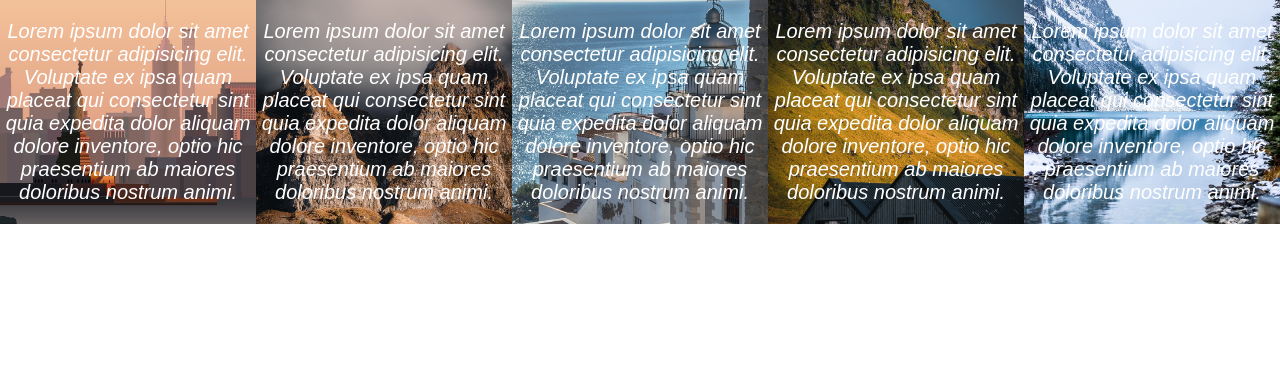
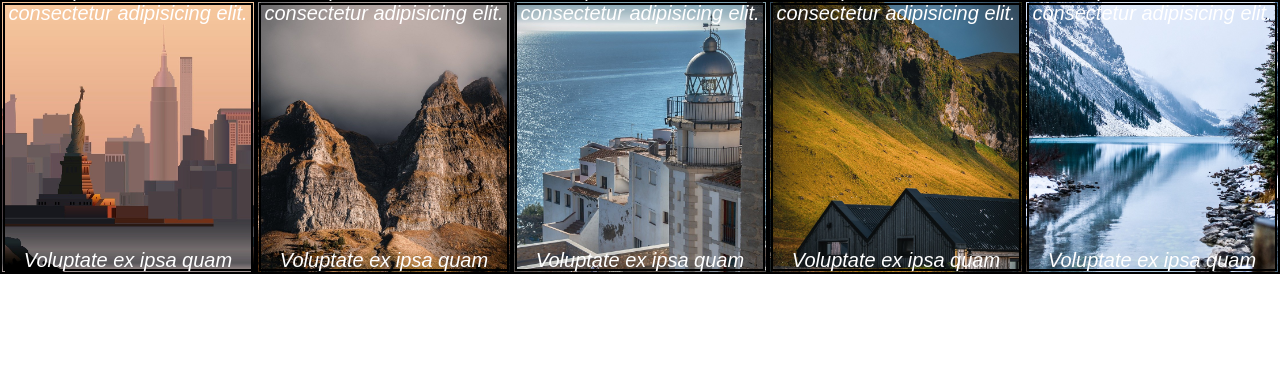
Before and after one commit to juansrx/javascript30, a plain HTML site: page gallery/index.html in a window 1280 px wide. Drawn offline with Linux system fonts and the light colour scheme.

Commit message:
feat: flex alignment for gallery panel items and subitems feat: css animations for transitions and open panels feat: javascript code for setting the listeners for the click and transitionend events

```diff
--- a/gallery/index.html
+++ b/gallery/index.html
@@ -6,29 +6,36 @@
         <meta name="viewport" contet="width=device-width, initial-scale=1.0" />
 
         <link rel="stylesheet" href="./src/css/styles.css" />
+
+        <script src="./src/javascript/app.js" defer></script>
     </head>
 
     <body>
         <main>
             <div class="gallery">
                 <div class="gallery-panel" id="panel1">
-                    <p>Lorem ipsum dolor sit amet consectetur adipisicing elit. Voluptate ex ipsa quam placeat qui consectetur sint quia expedita dolor aliquam dolore inventore, optio hic praesentium ab maiores doloribus nostrum animi.</p>
+                    <p>Lorem ipsum dolor sit amet consectetur adipisicing elit. </p>
+                    <p>Voluptate ex ipsa quam placeat qui consectetur sint quia expedita dolor aliquam dolore inventore, optio hic praesentium ab maiores doloribus nostrum animi.</p>
                 </div>
 
                 <div class="gallery-panel" id="panel2">
-                    <p>Lorem ipsum dolor sit amet consectetur adipisicing elit. Voluptate ex ipsa quam placeat qui consectetur sint quia expedita dolor aliquam dolore inventore, optio hic praesentium ab maiores doloribus nostrum animi.</p>
+                    <p>Lorem ipsum dolor sit amet consectetur adipisicing elit. </p>
+                    <p>Voluptate ex ipsa quam placeat qui consectetur sint quia expedita dolor aliquam dolore inventore, optio hic praesentium ab maiores doloribus nostrum animi.</p>
                 </div>
 
                 <div class="gallery-panel" id="panel3">
-                    <p>Lorem ipsum dolor sit amet consectetur adipisicing elit. Voluptate ex ipsa quam placeat qui consectetur sint quia expedita dolor aliquam dolore inventore, optio hic praesentium ab maiores doloribus nostrum animi.</p>
+                    <p>Lorem ipsum dolor sit amet consectetur adipisicing elit. </p>
+                    <p>Voluptate ex ipsa quam placeat qui consectetur sint quia expedita dolor aliquam dolore inventore, optio hic praesentium ab maiores doloribus nostrum animi.</p>
                 </div>
 
                 <div class="gallery-panel" id="panel4">
-                    <p>Lorem ipsum dolor sit amet consectetur adipisicing elit. Voluptate ex ipsa quam placeat qui consectetur sint quia expedita dolor aliquam dolore inventore, optio hic praesentium ab maiores doloribus nostrum animi.</p>
+                    <p>Lorem ipsum dolor sit amet consectetur adipisicing elit. </p>
+                    <p>Voluptate ex ipsa quam placeat qui consectetur sint quia expedita dolor aliquam dolore inventore, optio hic praesentium ab maiores doloribus nostrum animi.</p>
                 </div>
 
                 <div class="gallery-panel" id="panel5">
-                    <p>Lorem ipsum dolor sit amet consectetur adipisicing elit. Voluptate ex ipsa quam placeat qui consectetur sint quia expedita dolor aliquam dolore inventore, optio hic praesentium ab maiores doloribus nostrum animi.</p>
+                    <p>Lorem ipsum dolor sit amet consectetur adipisicing elit. </p>
+                    <p>Voluptate ex ipsa quam placeat qui consectetur sint quia expedita dolor aliquam dolore inventore, optio hic praesentium ab maiores doloribus nostrum animi.</p>
                 </div>
 
             </div>
--- a/gallery/src/css/styles.css
+++ b/gallery/src/css/styles.css
@@ -13,16 +13,49 @@ body {
 
 .gallery .gallery-panel {
     background-color: black;
-    color:white;
+    color: white;
     text-align: center;
     align-items: center;
+    justify-content: center;
     flex: 1;
     background-size: cover;
     background-position: center;
+    transition-timing-function: cubic-bezier(0.075, 0.82, 0.165, 1);
+    transition-duration: 0.5s;
+    display: flex;
+    flex-direction: column;
+    border: 5px double black;
 }
 
-.gallery .gallery-panel > * {
-    width : 100%;
+.gallery-panel.open {
+    flex : 5;
+    font-size: 40px;
+    font-weight: bold;
+}
+
+.gallery .gallery-panel>* {
+    width: 100%;
+    flex: 1 0 auto;
+    display: flex;
+    justify-content: center;
+    align-items: center;
+    transition-duration: 0.5s;
+}
+
+.gallery .gallery-panel>*:first-child {
+    transform: translateY(-100%);
+}
+
+.gallery .gallery-panel.active-panel>*:first-child {
+    transform: translateY(0%);
+}
+
+.gallery .gallery-panel>*:last-child {
+    transform: translateY(100%);
+}
+
+.gallery .gallery-panel.active-panel>*:last-child {
+    transform: translateY(0%);
 }
 
 .gallery .gallery-panel#panel1 {
--- /dev/null
+++ b/gallery/src/javascript/app.js
@@ -0,0 +1,19 @@
+const galleryPanels = document.querySelectorAll('.gallery .gallery-panel');
+
+const eventListenerMap = {
+    'click' : function (event) {
+        this.classList.toggle('open');
+    },
+    'transitionend' : function (event) {
+        this.classList.toggle('active-panel');
+    }
+};
+
+galleryPanels.forEach((galleryPanel) => {
+
+    for (const key in eventListenerMap) {
+        galleryPanel.addEventListener(key, eventListenerMap[key]);
+    }
+});
+
+console.log(galleryPanels);
```
